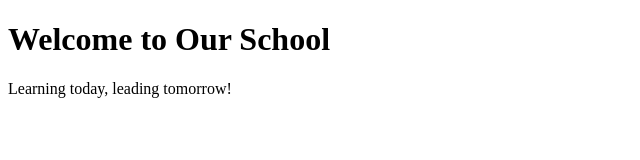
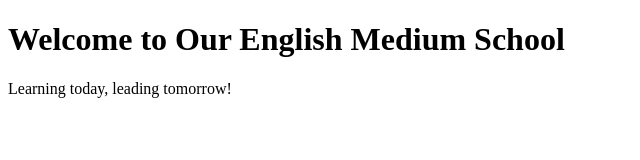
Before and after one commit to sureshsangineedi/TestTest-k8s, a plain HTML site: page appbox/school/index.html in a window 1280 px wide. Shown: the whole page, without its empty margins (0-640 px from the left). Drawn offline with Linux system fonts and the light colour scheme.

Commit message:
Update index.html

```diff
--- a/appbox/school/index.html
+++ b/appbox/school/index.html
@@ -5,7 +5,8 @@
   <title>School App</title>
 </head>
 <body>
-  <h1>Welcome to Our School</h1>
+ <h1>Welcome to Our English Medium School</h1>
+
   <p>Learning today, leading tomorrow!</p>
 </body>
 </html>
```
